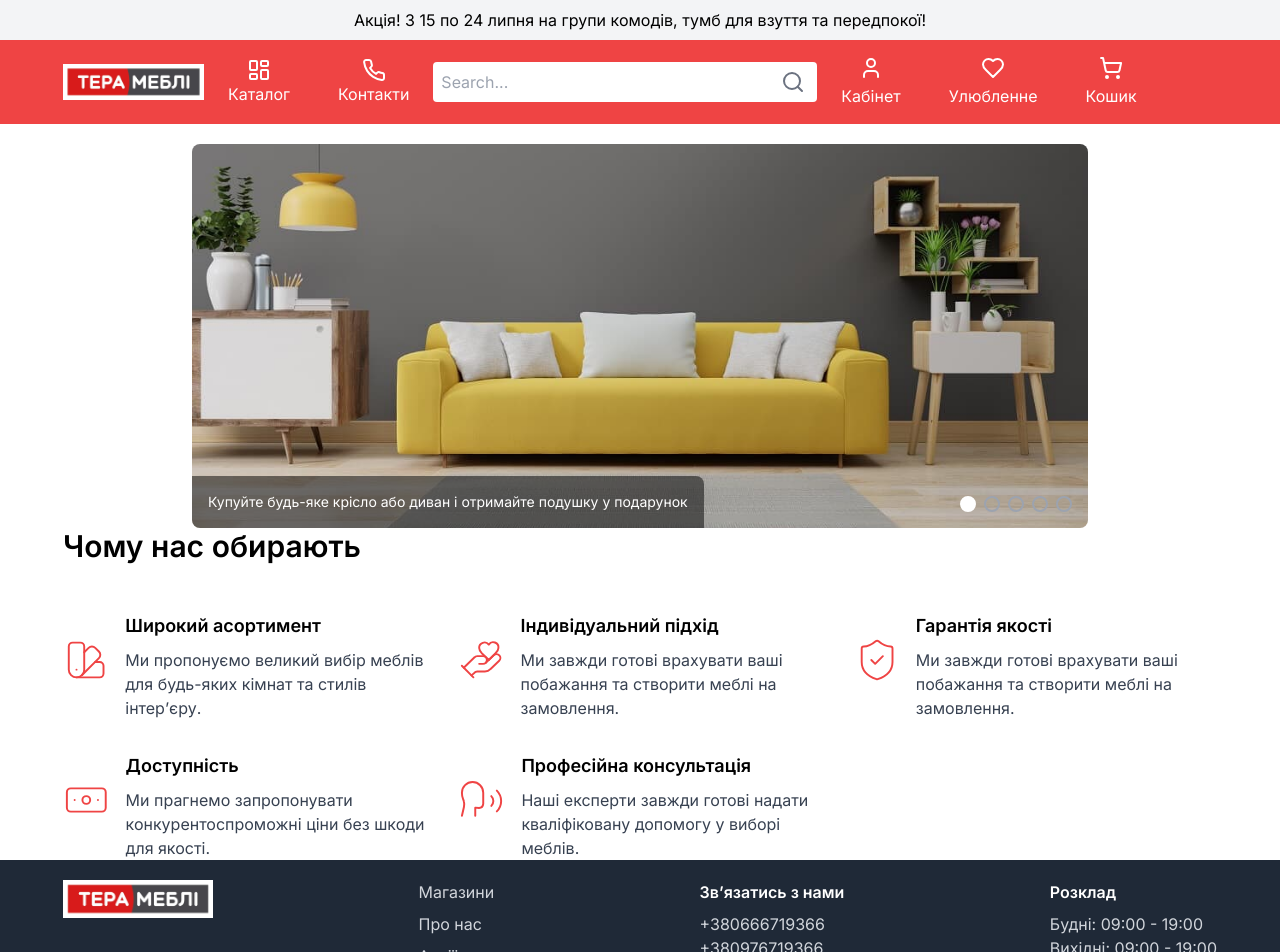
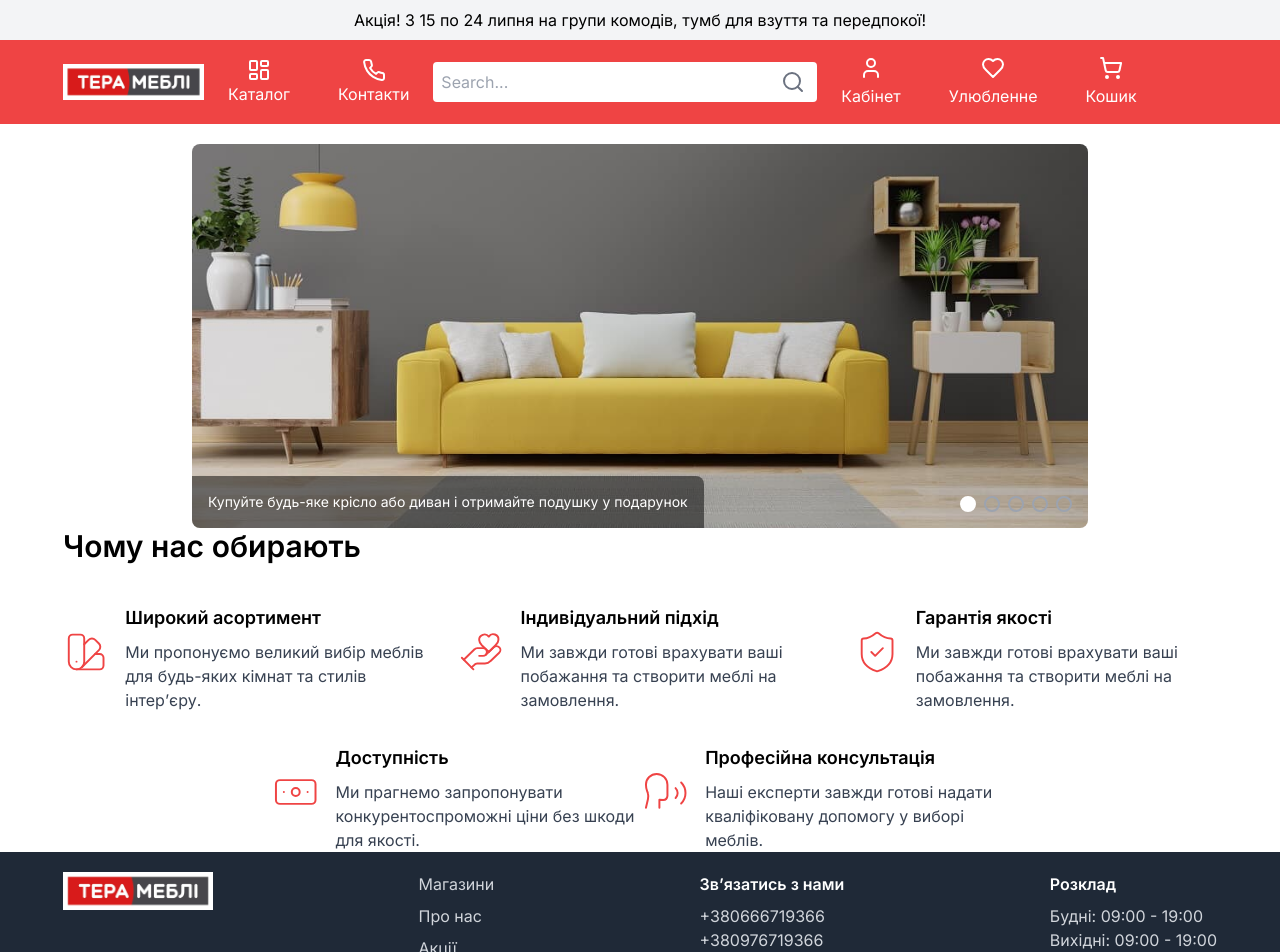
Before and after one commit to nhnserg/tera-mebli, a Next.js app: page / in a window 1280 px wide. Shown: the top 952 px of the page. Built offline with nearby package versions, Linux system fonts and the light colour scheme.

Commit message:
Update WhyChooseUs.tsx

```diff
--- a/components/WhyChooseUs.tsx
+++ b/components/WhyChooseUs.tsx
@@ -11,7 +11,7 @@ import Icon from "./Icon";
 const WhyChooseUs = () => {
   return (
     <div className="container mx-auto">
-      <h2 className="text-3xl font-semibold mb-12 ">
+      <h2 className="text-3xl font-semibold mb-10">
         Чому нас обирають
       </h2>
       <div className="grid grid-cols-1 md:grid-cols-2 lg:grid-cols-3 gap-8">
@@ -59,7 +59,9 @@ const WhyChooseUs = () => {
             </p>
           </div>
         </div>
-        <div className="flex">
+        {/* Обертка для центровки последних двух элементов с отступами */}
+        <div className="lg:col-span-3 flex justify-center lg:justify-between">
+          <div className="flex lg:ml-[209px]">
             <Icon
               icon={Banknote}
               size={100}
@@ -73,7 +75,7 @@ const WhyChooseUs = () => {
               </p>
             </div>
           </div>
-        <div className="flex">
+          <div className="flex lg:mr-[209px]">
             <Icon
               icon={Speech}
               size={100}
@@ -91,6 +93,7 @@ const WhyChooseUs = () => {
           </div>
         </div>
       </div>
+    </div>
   );
 };
 
```
Lines whose indentation alone changed are shown as unchanged.
